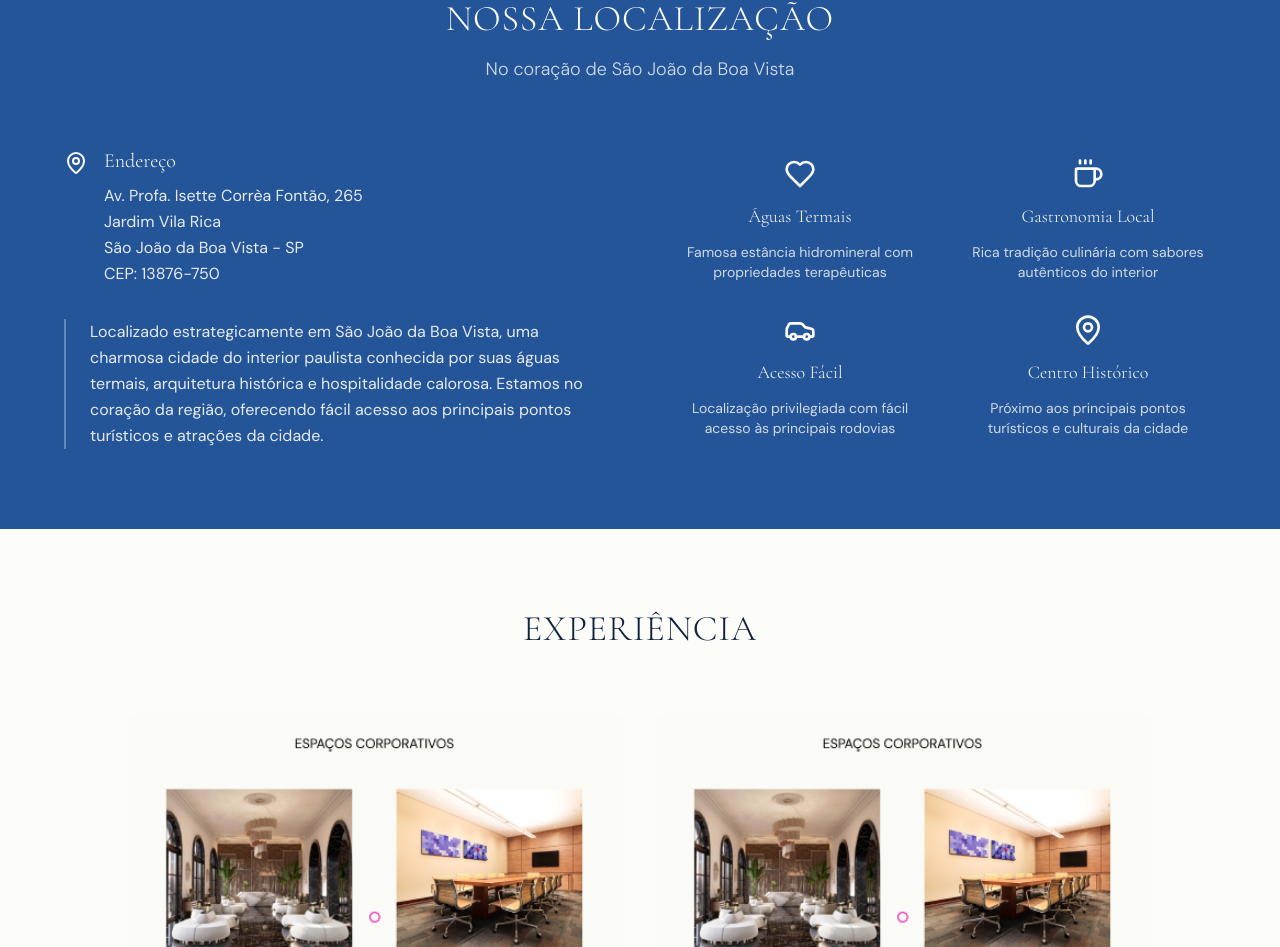
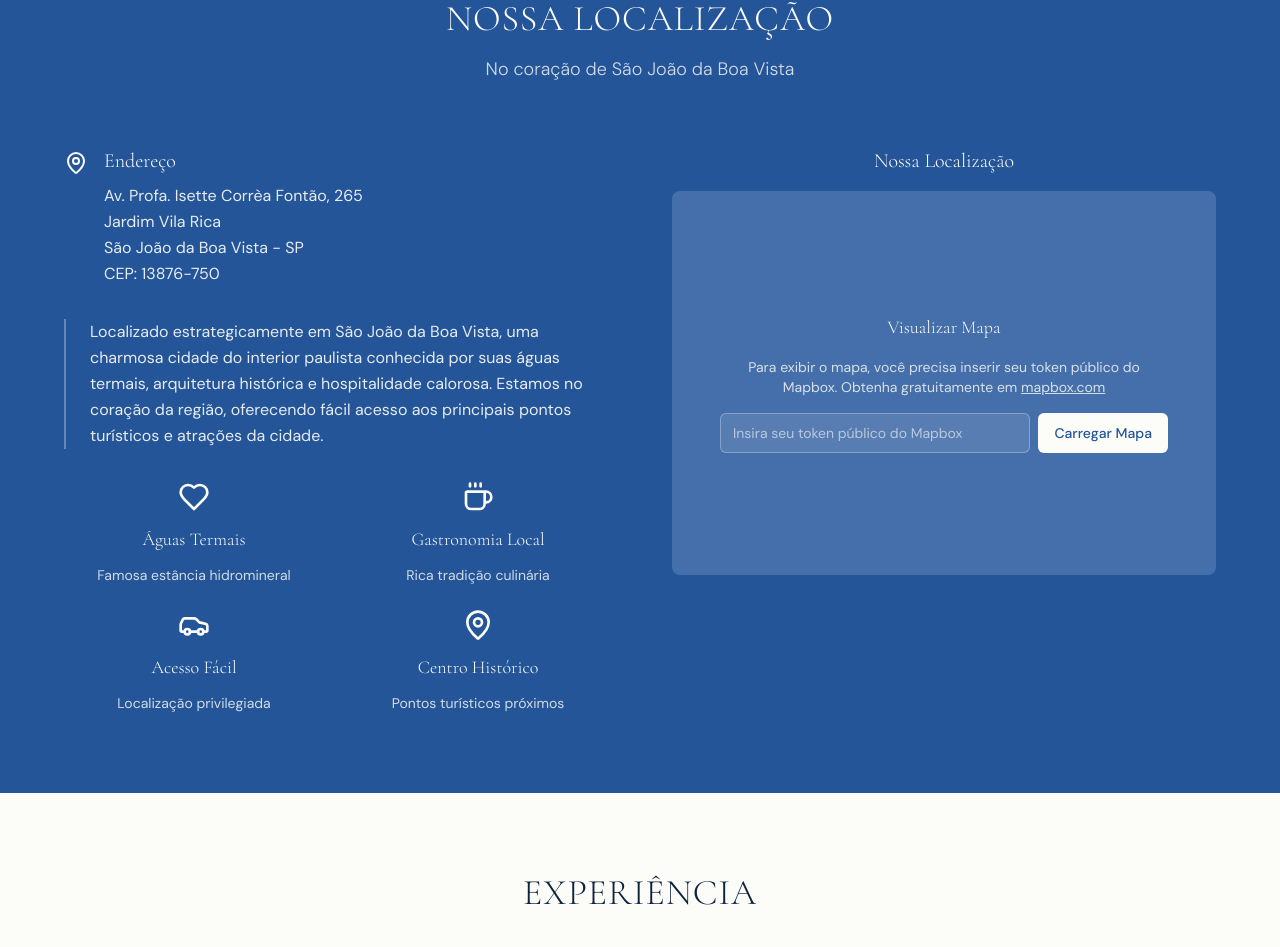
Before and after one commit to eduardomarques89/clatt-blue-harmony, a React (Vite) app: page / in a window 1280 px wide. Shown: the part 1629-2576 px from the top of the page. Built offline with nearby package versions, Linux system fonts and the light colour scheme.

Commit message:
Adicionar mapa à seção de localização
Adicionei um mapa à seção de localização, conforme solicitado.

```diff
--- a/package.json
+++ b/package.json
@@ -40,6 +40,7 @@
     "@radix-ui/react-toggle-group": "^1.1.10",
     "@radix-ui/react-tooltip": "^1.2.7",
     "@tanstack/react-query": "^5.83.0",
+    "@types/mapbox-gl": "^3.4.1",
     "class-variance-authority": "^0.7.1",
     "clsx": "^2.1.1",
     "cmdk": "^1.1.1",
@@ -47,6 +48,7 @@
     "embla-carousel-react": "^8.6.0",
     "input-otp": "^1.4.2",
     "lucide-react": "^0.462.0",
+    "mapbox-gl": "^3.14.0",
     "next-themes": "^0.3.0",
     "react": "^18.3.1",
     "react-day-picker": "^8.10.1",
--- a/src/components/LocationSection.tsx
+++ b/src/components/LocationSection.tsx
@@ -1,4 +1,5 @@
 import { MapPin, Heart, Coffee, Car } from 'lucide-react';
+import MapComponent from './MapComponent';
 
 const LocationSection = () => {
   return (
@@ -15,7 +16,7 @@ const LocationSection = () => {
             </p>
           </div>
 
-          <div className="grid grid-cols-1 lg:grid-cols-2 gap-16 items-center">
+          <div className="grid grid-cols-1 lg:grid-cols-2 gap-16 items-start">
             {/* Left Column - Address & Info */}
             <div className="space-y-8">
               <div className="flex items-start space-x-4">
@@ -41,17 +42,16 @@ const LocationSection = () => {
                   atrações da cidade.
                 </p>
               </div>
-            </div>
 
-            {/* Right Column - City Highlights */}
-            <div className="grid grid-cols-1 sm:grid-cols-2 gap-8">
+              {/* City Highlights */}
+              <div className="grid grid-cols-2 gap-6">
                 <div className="text-center space-y-3">
                   <Heart className="w-8 h-8 text-clatt-white mx-auto" />
                   <h4 className="text-lg font-light text-clatt-white">
                     Águas Termais
                   </h4>
                   <p className="text-sm text-clatt-white/80">
-                  Famosa estância hidromineral com propriedades terapêuticas
+                    Famosa estância hidromineral
                   </p>
                 </div>
 
@@ -61,7 +61,7 @@ const LocationSection = () => {
                     Gastronomia Local
                   </h4>
                   <p className="text-sm text-clatt-white/80">
-                  Rica tradição culinária com sabores autênticos do interior
+                    Rica tradição culinária
                   </p>
                 </div>
 
@@ -71,7 +71,7 @@ const LocationSection = () => {
                     Acesso Fácil
                   </h4>
                   <p className="text-sm text-clatt-white/80">
-                  Localização privilegiada com fácil acesso às principais rodovias
+                    Localização privilegiada
                   </p>
                 </div>
 
@@ -81,9 +81,18 @@ const LocationSection = () => {
                     Centro Histórico
                   </h4>
                   <p className="text-sm text-clatt-white/80">
-                  Próximo aos principais pontos turísticos e culturais da cidade
+                    Pontos turísticos próximos
                   </p>
                 </div>
+              </div>
+            </div>
+
+            {/* Right Column - Map */}
+            <div className="space-y-4">
+              <h3 className="text-xl font-light text-clatt-white text-center">
+                Nossa Localização
+              </h3>
+              <MapComponent />
             </div>
           </div>
         </div>
--- /dev/null
+++ b/src/components/MapComponent.tsx
@@ -0,0 +1,120 @@
+import React, { useEffect, useRef, useState } from 'react';
+import mapboxgl from 'mapbox-gl';
+import 'mapbox-gl/dist/mapbox-gl.css';
+import { Input } from '@/components/ui/input';
+import { Button } from '@/components/ui/button';
+
+const MapComponent = () => {
+  const mapContainer = useRef<HTMLDivElement>(null);
+  const map = useRef<mapboxgl.Map | null>(null);
+  const [mapboxToken, setMapboxToken] = useState<string>('');
+  const [isMapInitialized, setIsMapInitialized] = useState(false);
+
+  // Hotel coordinates - São João da Boa Vista
+  const hotelCoordinates: [number, number] = [-46.7993, -21.9683];
+
+  const initializeMap = () => {
+    if (!mapContainer.current || !mapboxToken || isMapInitialized) return;
+
+    // Set Mapbox access token
+    mapboxgl.accessToken = mapboxToken;
+
+    try {
+      // Initialize map
+      map.current = new mapboxgl.Map({
+        container: mapContainer.current,
+        style: 'mapbox://styles/mapbox/light-v11',
+        zoom: 14,
+        center: hotelCoordinates,
+      });
+
+      // Add hotel marker
+      const marker = new mapboxgl.Marker({
+        color: '#2E5984', // Using clatt-blue color
+        scale: 1.2
+      })
+        .setLngLat(hotelCoordinates)
+        .setPopup(
+          new mapboxgl.Popup({ offset: 25 })
+            .setHTML(`
+              <div style="padding: 10px; font-family: 'DM Sans', sans-serif;">
+                <h3 style="margin: 0 0 8px 0; color: #2E5984; font-weight: 500;">Clatt Hotel</h3>
+                <p style="margin: 0; font-size: 14px; color: #666;">
+                  Av. Profa. Isette Corrèa Fontão, 265<br>
+                  São João da Boa Vista - SP
+                </p>
+              </div>
+            `)
+        )
+        .addTo(map.current);
+
+      // Add navigation controls
+      map.current.addControl(
+        new mapboxgl.NavigationControl(),
+        'top-right'
+      );
+
+      setIsMapInitialized(true);
+    } catch (error) {
+      console.error('Erro ao inicializar o mapa:', error);
+    }
+  };
+
+  const handleTokenSubmit = () => {
+    if (mapboxToken.trim()) {
+      initializeMap();
+    }
+  };
+
+  useEffect(() => {
+    return () => {
+      map.current?.remove();
+    };
+  }, []);
+
+  if (!isMapInitialized) {
+    return (
+      <div className="w-full h-96 bg-clatt-light-blue/20 rounded-lg flex flex-col items-center justify-center p-8 space-y-4">
+        <h3 className="text-lg font-light text-clatt-white text-center">
+          Visualizar Mapa
+        </h3>
+        <p className="text-sm text-clatt-white/80 text-center max-w-md">
+          Para exibir o mapa, você precisa inserir seu token público do Mapbox.
+          Obtenha gratuitamente em{' '}
+          <a
+            href="https://mapbox.com/"
+            target="_blank"
+            rel="noopener noreferrer"
+            className="underline hover:text-clatt-white"
+          >
+            mapbox.com
+          </a>
+        </p>
+        <div className="flex flex-col sm:flex-row gap-2 w-full max-w-md">
+          <Input
+            type="text"
+            placeholder="Insira seu token público do Mapbox"
+            value={mapboxToken}
+            onChange={(e) => setMapboxToken(e.target.value)}
+            className="flex-1 bg-clatt-white/10 border-clatt-white/30 text-clatt-white placeholder:text-clatt-white/60"
+          />
+          <Button
+            onClick={handleTokenSubmit}
+            variant="secondary"
+            className="bg-clatt-white text-clatt-blue hover:bg-clatt-white/90"
+          >
+            Carregar Mapa
+          </Button>
+        </div>
+      </div>
+    );
+  }
+
+  return (
+    <div className="w-full h-96 rounded-lg overflow-hidden shadow-lg">
+      <div ref={mapContainer} className="w-full h-full" />
+    </div>
+  );
+};
+
+export default MapComponent;
```
Also changed, not shown: 1 other file (tests, documents, lock files or other folders). Lines whose indentation alone changed are shown as unchanged.
